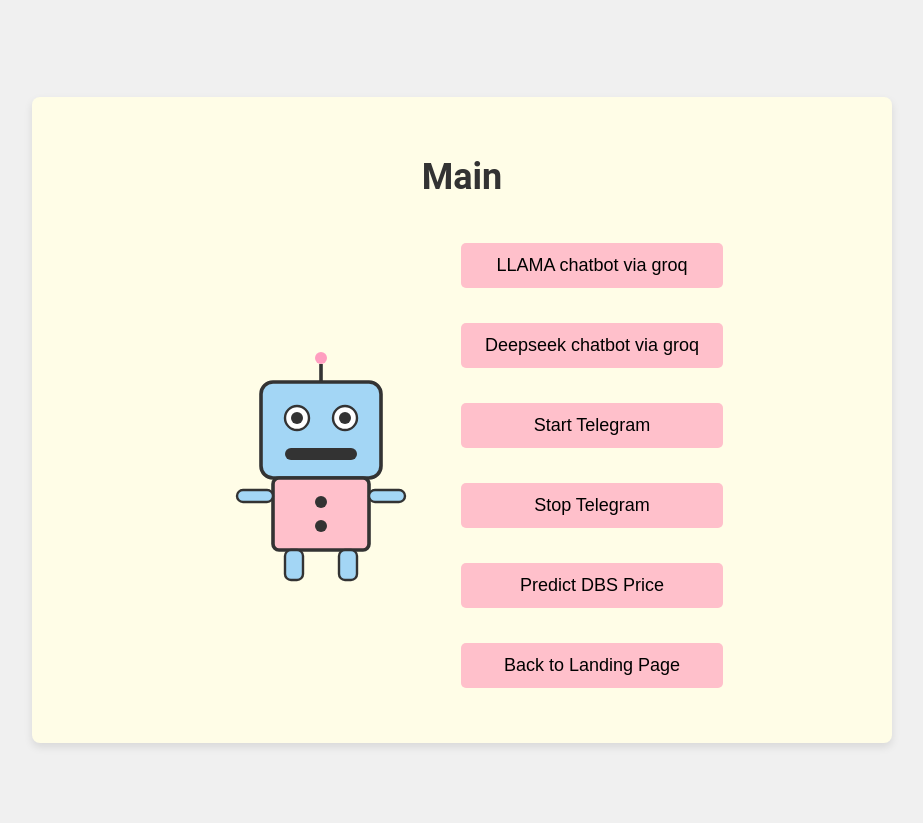
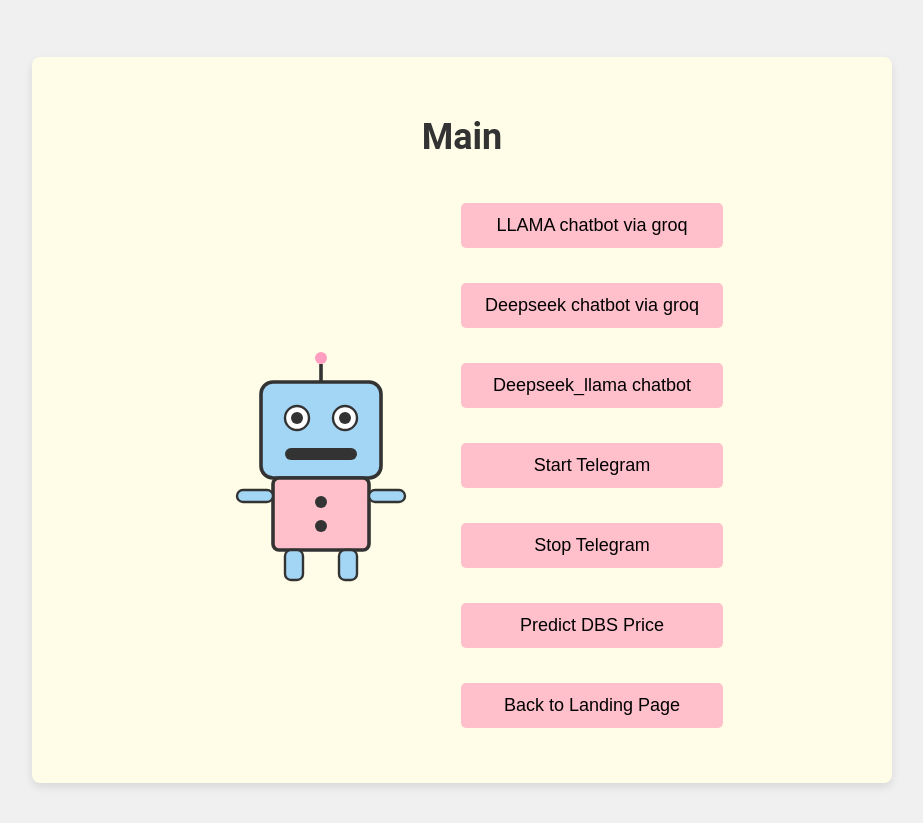
Before and after one commit to miqqie/dbs_pred, a Flask app: page /main in a window 1280 px wide. Shown: the top 823 px of the page, without its empty margins (178-1101 px from the left). Run offline with Flask 3, Linux system fonts and the light colour scheme; parts of the project's set-up code (start-up, migrations or seed data) failed here and were passed over.

Commit message:
updated main

```diff
--- a/templates/main.html
+++ b/templates/main.html
@@ -16,6 +16,9 @@
             <form action="/deepseek" method="post">
                 <input type="submit" value="Deepseek chatbot via groq">
             </form>
+            <form action="/deepseek_llama" method="post">
+                <input type="submit" value="Deepseek_llama chatbot">
+            </form>
             <form action="/telegram" method="post">
                 <input type="submit" value="Start Telegram">
             </form>
```
